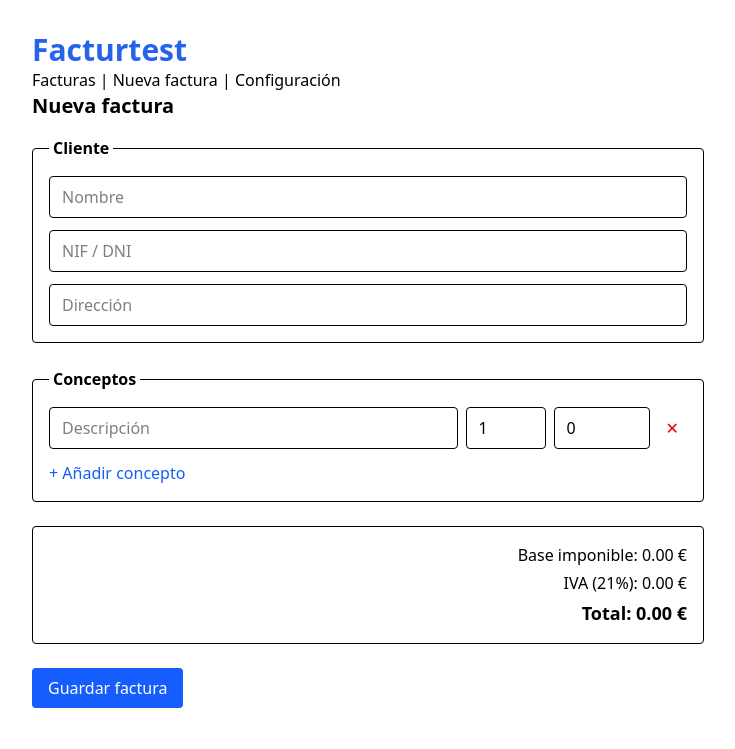
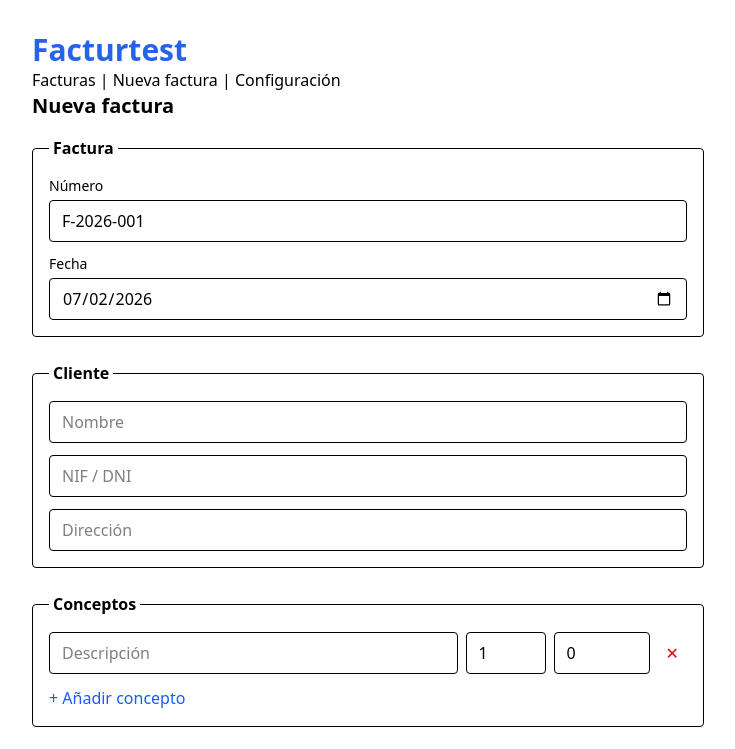
Before and after one commit to sarajouberta/Facturtest, a React (Vite) app: page /nueva-factura in a window 1280 px wide. Shown: the top 749 px of the page, without its empty margins (190-925 px from the left). Built offline with nearby package versions, Linux system fonts and the light colour scheme.

Commit message:
feat: se  guarda la factura en la base de datos con número correlativo

```diff
--- a/src/pages/NuevaFactura.jsx
+++ b/src/pages/NuevaFactura.jsx
@@ -1,10 +1,17 @@
 import { useForm, useFieldArray } from 'react-hook-form'
+import { useNavigate } from 'react-router-dom'
 import { calcularBaseImponible, calcularTotal } from '../utils/calculos'
+import { useEffect } from 'react'
+import { db } from '../db'
+import { generarSiguienteNumero } from '../utils/numeracion'
 
 function NuevaFactura() {
-  const { register, control, handleSubmit, watch } = useForm({
+  const { register, control, handleSubmit, watch, setValue } = useForm({
     //defaultvalues: se define la forma inicial del formulario:
     defaultValues: {
+      numero: '',
+      //new Date().toISOString().slice(0, 10) te da la fecha de hoy en formato 2026-07-02:
+      fecha: new Date().toISOString().slice(0, 10),
       cliente: { nombre: '', nif: '', direccion: '' },
       conceptos: [{ descripcion: '', cantidad: 1, precioUnitario: 0 }],
       iva: 21,
@@ -24,6 +31,20 @@ function NuevaFactura() {
     name: 'conceptos',
   })
 
+  const navigate = useNavigate()
+
+  /*al abrir la pantalla, calculamos el siguiente número correlativo
+  useEffect consulta la BD al abrir la pantalla (con db.facturas.toArray(), que trae todas las facturas), calcula el siguiente número y lo mete en el campo con setValue.
+  - Como el campo es un input normal con register('numero'), el usuario puede sobrescribirlo si quiere
+  - Al no haber facturas todavía, se ve algo tipo F-2026-001*/
+  useEffect(() => {
+    db.facturas.toArray().then((facturas) => {
+      const anio = new Date().getFullYear()
+      setValue('numero', generarSiguienteNumero(facturas, anio))
+    })
+  }, [setValue])
+
+
   //watch observa los valores del formulario en tiempo real:
   const conceptos = watch('conceptos')
   const iva = watch('iva')
@@ -32,9 +53,23 @@ function NuevaFactura() {
   const baseImponible = calcularBaseImponible(conceptos)
   const total = calcularTotal(baseImponible, iva)
 
-  const onSubmit = (datos) => {
-    console.log('Factura:', datos) //de momento, solo lo mostramos
+
+  const onSubmit = async (datos) => {
+    //console.log('Factura:', datos) //de momento, solo lo mostramos
+
+    //se recalcula base y total a partir de los datos enviados y se guardan:
+    const baseImponible = calcularBaseImponible(datos.conceptos)
+    const total = calcularTotal(baseImponible, datos.iva)
+
+    await db.facturas.add({
+      ...datos,
+      baseImponible,
+      total,
+    })
+
+    navigate('/') // volvemos a la lista de facturas
   }
+
 
   /*..register: se registra un campo dentro del array: usando la ruta con el índice. React Hook Form entiende esa notación con puntos y
   construye el objeto anidado
@@ -44,6 +79,18 @@ function NuevaFactura() {
       <h2 className="text-xl font-bold mb-4">Nueva factura</h2>
 
       <form onSubmit={handleSubmit(onSubmit)} className="flex flex-col gap-6">
+        {/* Número y fecha */}
+        <fieldset className="flex flex-col gap-3 border rounded p-4">
+          <legend className="font-semibold px-1">Factura</legend>
+          <label className="flex flex-col gap-1">
+            <span className="text-sm font-medium">Número</span>
+            <input className="border rounded px-3 py-2" {...register('numero')} />
+          </label>
+          <label className="flex flex-col gap-1">
+            <span className="text-sm font-medium">Fecha</span>
+            <input type="date" className="border rounded px-3 py-2" {...register('fecha')} />
+          </label>
+        </fieldset>
 
         {/* Datos del cliente */}
         <fieldset className="flex flex-col gap-3 border rounded p-4">
@@ -108,11 +155,11 @@ function NuevaFactura() {
         </fieldset>
 
         {/* Resumen de totales */}
-          <div className="border rounded p-4 flex flex-col gap-1 items-end">
-            <span>Base imponible: {baseImponible.toFixed(2)} €</span>
-            <span>IVA ({iva}%): {(total - baseImponible).toFixed(2)} €</span>
-            <span className="font-bold text-lg">Total: {total.toFixed(2)} €</span>
-          </div>
+        <div className="border rounded p-4 flex flex-col gap-1 items-end">
+          <span>Base imponible: {baseImponible.toFixed(2)} €</span>
+          <span>IVA ({iva}%): {(total - baseImponible).toFixed(2)} €</span>
+          <span className="font-bold text-lg">Total: {total.toFixed(2)} €</span>
+        </div>
 
         <button
           type="submit"
--- /dev/null
+++ b/src/utils/numeracion.js
@@ -0,0 +1,19 @@
+/*Filtra las facturas cuyo número empieza por F-2026-, extrae la parte numérica de cada una, coge la más alta, le suma 1 y la formatea a 3 dígitos con padStart(3, '0') (que
+  rellena con ceros a la izquierda: 7 → 007). Si no hay ninguna aún, empieza en 001*/
+
+//genera el siguiente número correlativo, tipo "F-2026-001"
+export function generarSiguienteNumero(facturas, anio) {
+    const prefijo = `F-${anio}-`
+
+    // Nos quedamos solo con las facturas de este año
+    const delAnio = facturas.filter((f) => f.numero?.startsWith(prefijo))
+
+    // Buscamos el número de secuencia más alto usado
+    const maxSecuencia = delAnio.reduce((max, f) => {
+        const secuencia = parseInt(f.numero.slice(prefijo.length), 10)
+        return secuencia > max ? secuencia : max
+    }, 0)
+
+    // El siguiente = el más alto + 1, con 3 dígitos (001, 002...)
+    return `${prefijo}${String(maxSecuencia + 1).padStart(3, '0')}`
+}
```
